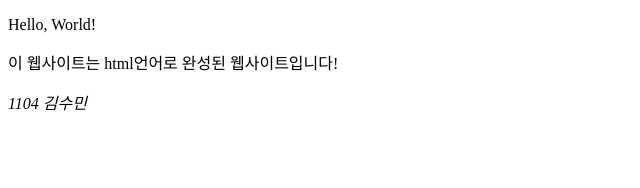
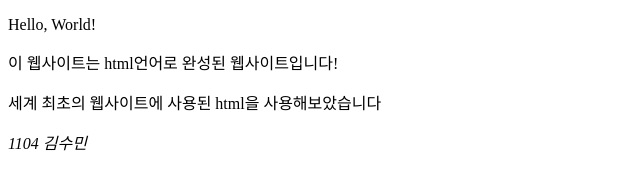
Before and after one commit to miniwavesinmyhead/miniwavesinmyhead.github.io, a plain HTML site: page index.html in a window 1280 px wide. Shown: the whole page, without its empty margins (0-640 px from the left). Drawn offline with Linux system fonts and the light colour scheme.

Commit message:
Update index.html

```diff
--- a/index.html
+++ b/index.html
@@ -9,6 +9,7 @@
 <body>
   <p>Hello, World! </p>
   <p>이 웹사이트는 html언어로 완성된 웹사이트입니다! </p>
+  <p>세계 최초의 웹사이트에 사용된 html을 사용해보았습니다 </p>
   <i>1104 김수민</i>
 </body>
 </html>
```
